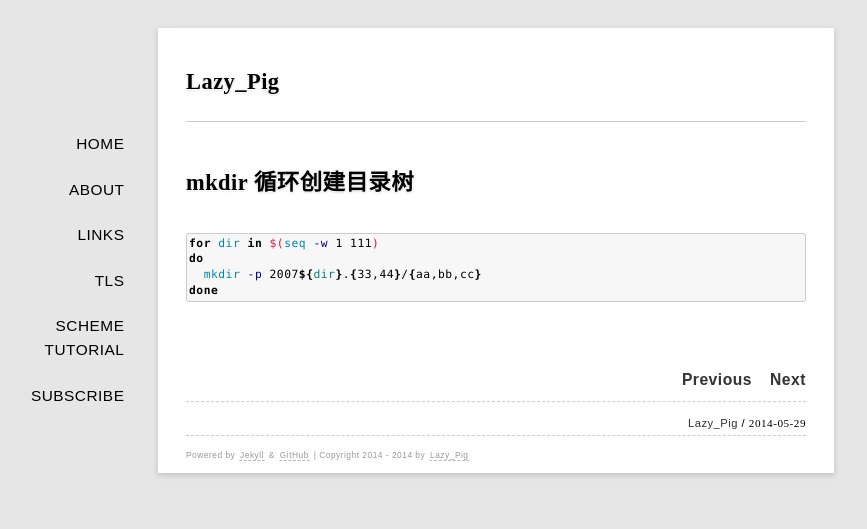
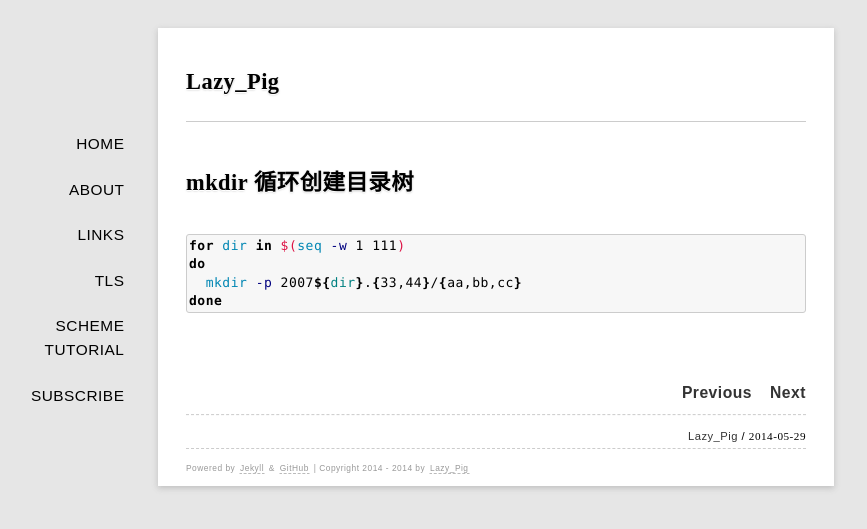
Before and after one commit to rhuichao/uternet.github.io, a Jekyll site: the page built from _posts/2014-05-29-mkdir-loop.md, in a window 1280 px wide. Shown: the top 529 px of the page, without its empty margins (144-1011 px from the left). Built offline with Jekyll 4.4.1, drawn with Linux system fonts in a browser that asks for light colours; Markdown is read by kramdown in place of the engine named in the settings.

Commit message:
new document posted

```diff
--- a/media/css/style.css
+++ b/media/css/style.css
@@ -66,13 +66,13 @@ ol ul, ul ol, ul ul, ol ol {
 /*代码块*/
 pre,code{
     font-family:Menlo,"Andale Mono",Consolas,"Courier New",Monaco,monospace;
-    font-size:0.9em;
+    font-size:13px;
 
 }
 
 pre code{
     margin:1em 0;
-    font-size:0.9em;
+    font-size:13px;
     line-height:1.4;
     display:block;
     overflow:auto;
```
